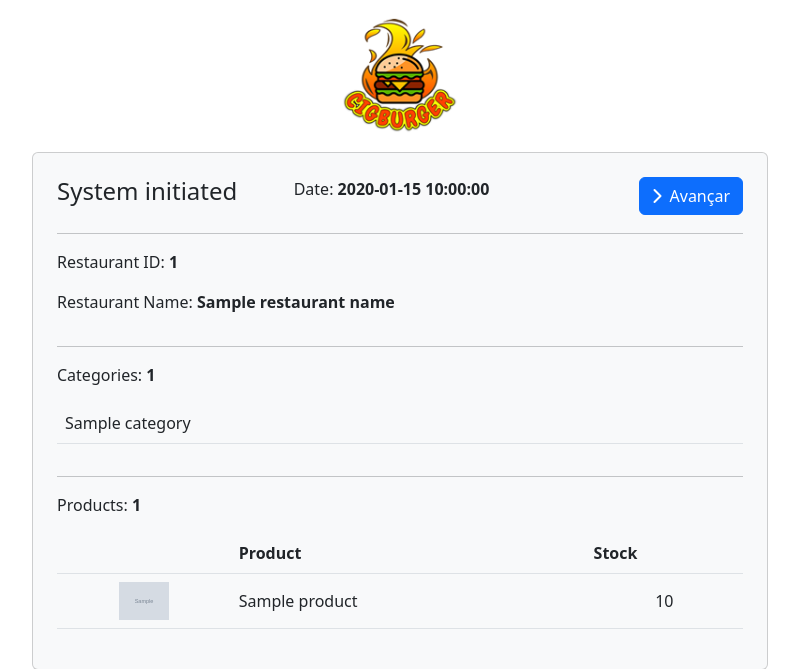
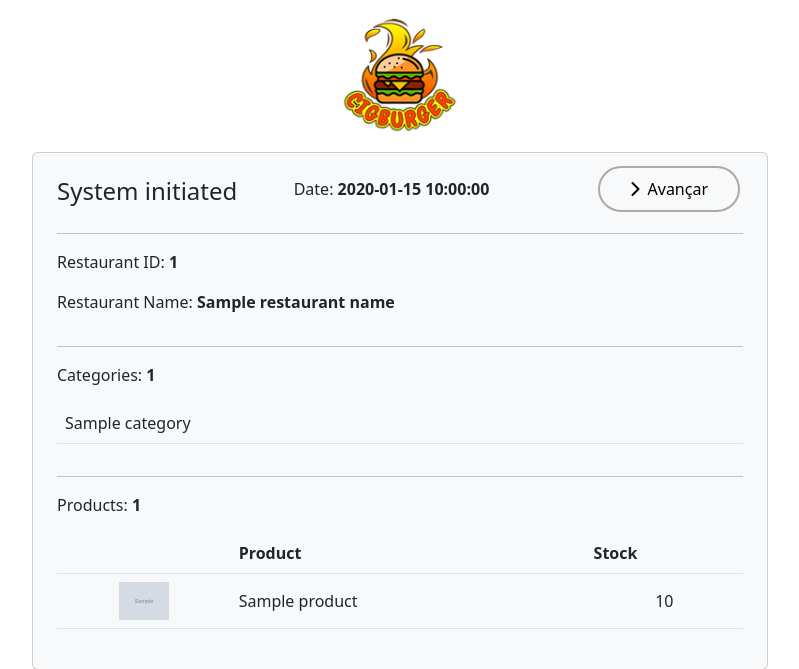
Before and after one commit to joaotfrodrigues/cigburger_request, a CodeIgniter 4 app: the page made by app/Views/init_success.php in a window 1280 px wide. Shown: the top 669 px of the page, without its empty margins (240-1039 px from the left). Run offline with PHP 8.4 and a stand-in for CodeIgniter, Linux system fonts and the light colour scheme; the template is opened without the code that fills it: most values are stand-ins (such as "Sample title", 1, 10 or a date in 2020); grey boxes marked "Sample" are stand-in pictures; some libraries are stand-ins or nearby versions.

Commit message:
feature: add custom style for primary btn

```diff
--- a/app/Views/init_success.php
+++ b/app/Views/init_success.php
@@ -14,7 +14,7 @@
                         <p>Date: <strong><?= $initiated_at ?></strong></p>
                     </div>
                     <div class="col text-end">
-                        <a href="<?= base_url('/') ?>" class="btn btn-primary"><i class="fas fa-chevron-right me-2"></i>Avançar</a>
+                        <a href="<?= base_url('/') ?>" class="cig-primary"><i class="fas fa-chevron-right me-2"></i>Avançar</a>
                     </div>
                 </div>
                 <hr>
--- a/app/Views/layouts/main_layout.php
+++ b/app/Views/layouts/main_layout.php
@@ -11,6 +11,9 @@
 
     <!-- fontawesome -->
     <link rel="stylesheet" href="<?= base_url('assets/fontawesome/all.min.css') ?>">
+
+    <!-- custom css -->
+    <link rel="stylesheet" href="<?= base_url('assets/css/main.css') ?>">
 </head>
 
 <body>
```
Also changed, not shown: public/assets/css/main.css (added).
